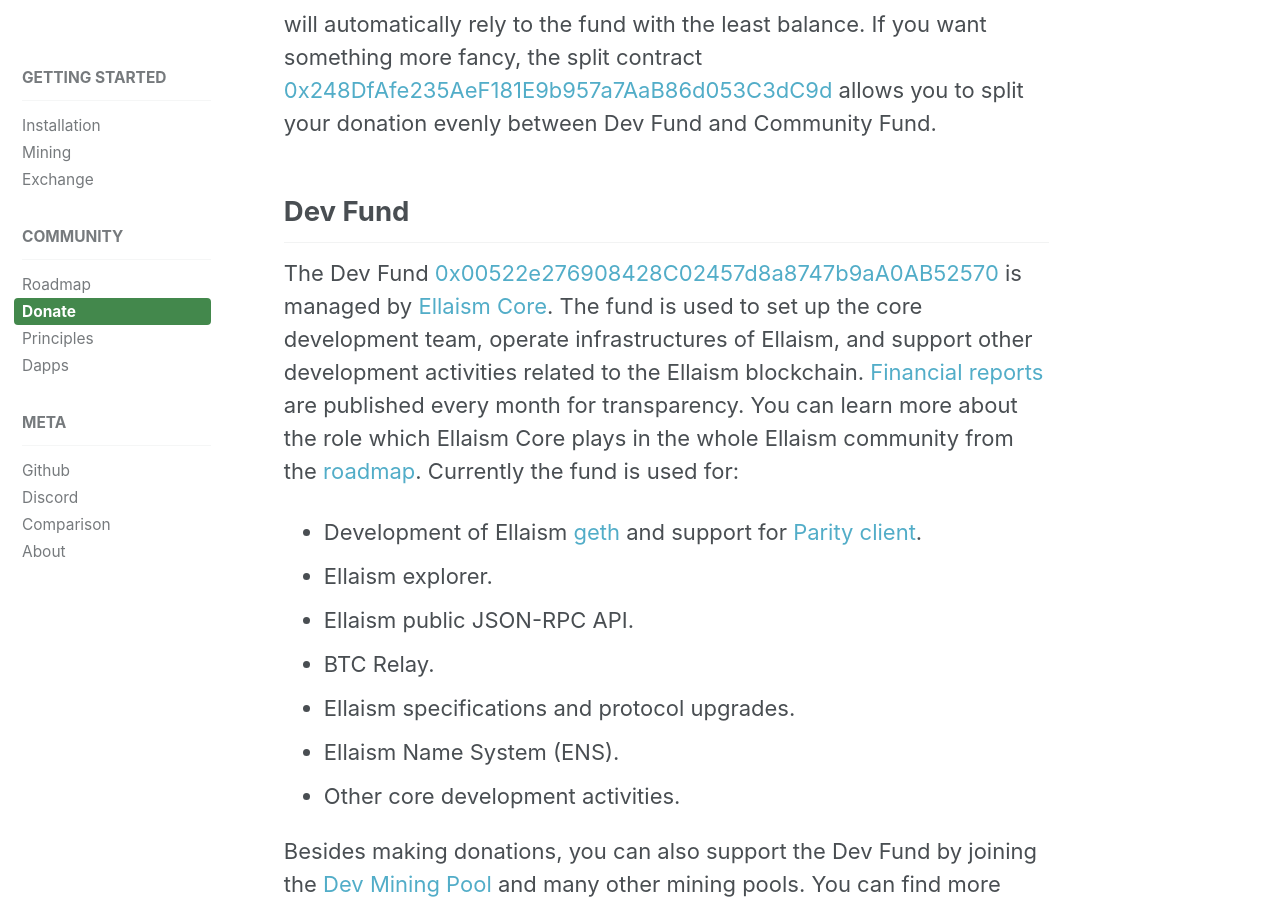
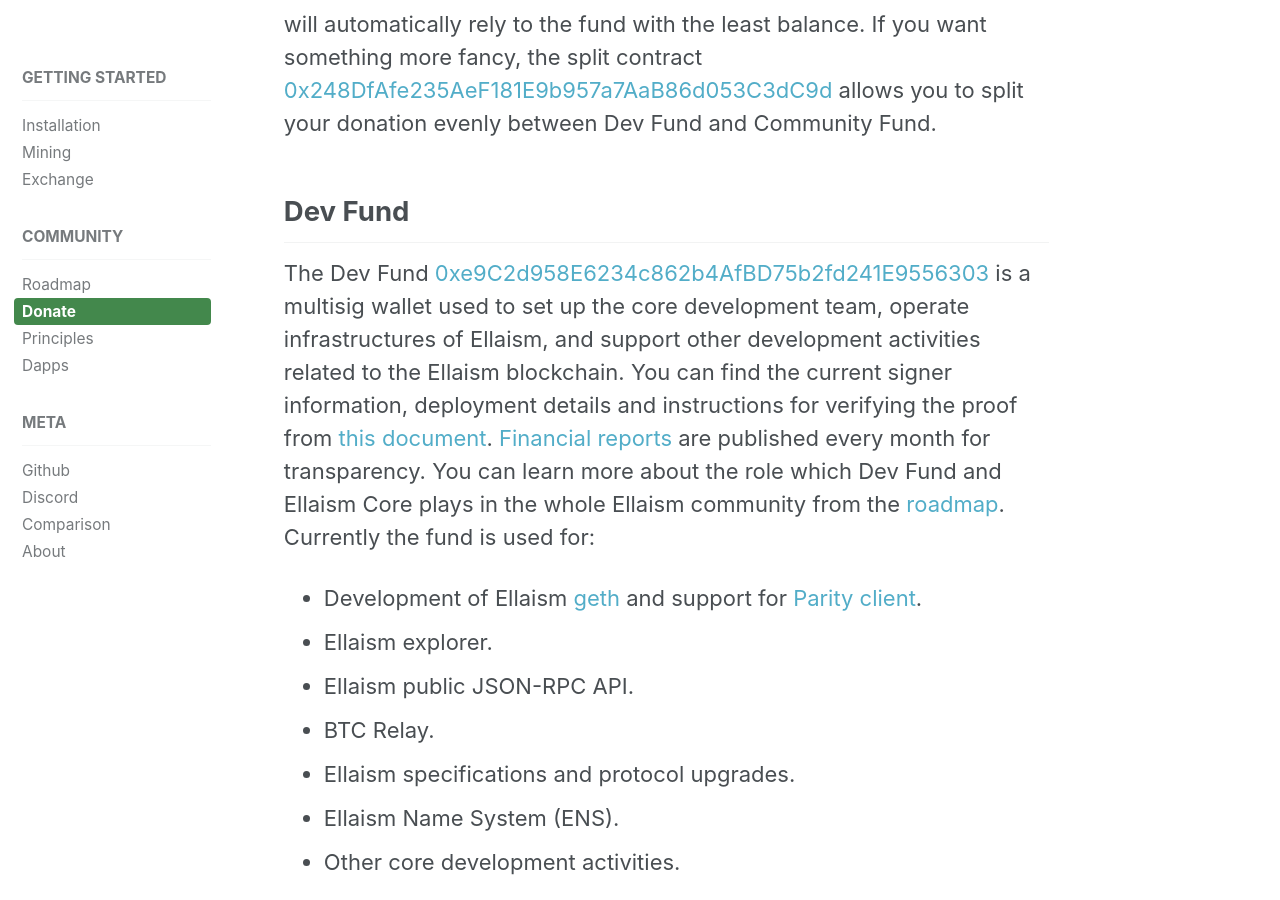
Before and after one commit to ellaism/ellaism.org, a Jekyll site: the page built from _docs/donate.md, in a window 1280 px wide and 900 px high, scrolled down 414 px. Built offline with Jekyll 4.4.1, drawn with Linux system fonts in a browser that asks for light colours.

Commit message:
Update Dev Fund donation address

```diff
--- a/_docs/donate.md
+++ b/_docs/donate.md
@@ -14,7 +14,7 @@
 
 ## Dev Fund
 
-The Dev Fund [0x00522e276908428C02457d8a8747b9aA0AB52570](https://explorer.ellaism.org/addr/0x00522e276908428C02457d8a8747b9aA0AB52570) is managed by [Ellaism Core](https://twitter.com/ellaismcore). The fund is used to set up the core development team, operate infrastructures of Ellaism, and support other development activities related to the Ellaism blockchain. [Financial reports](https://github.com/ellaism/meta/tree/master/finance) are published every month for transparency. You can learn more about the role which Ellaism Core plays in the whole Ellaism community from the [roadmap](https://ellaism.org/roadmap). Currently the fund is used for:
+The Dev Fund [0xe9C2d958E6234c862b4AfBD75b2fd241E9556303](https://explorer.ellaism.org/addr/0xe9C2d958E6234c862b4AfBD75b2fd241E9556303) is a multisig wallet used to set up the core development team, operate infrastructures of Ellaism, and support other development activities related to the Ellaism blockchain. You can find the current signer information, deployment details and instructions for verifying the proof from [this document](https://github.com/ellaism/meta/tree/master/multisig). [Financial reports](https://github.com/ellaism/meta/tree/master/finance) are published every month for transparency. You can learn more about the role which Dev Fund and Ellaism Core plays in the whole Ellaism community from the [roadmap](https://ellaism.org/roadmap). Currently the fund is used for:
 
 * Development of Ellaism [geth](https://github.com/ellaism/go-ellaism) and support for [Parity client](https://github.com/ellaism/parity-config).
 * Ellaism explorer.
```
